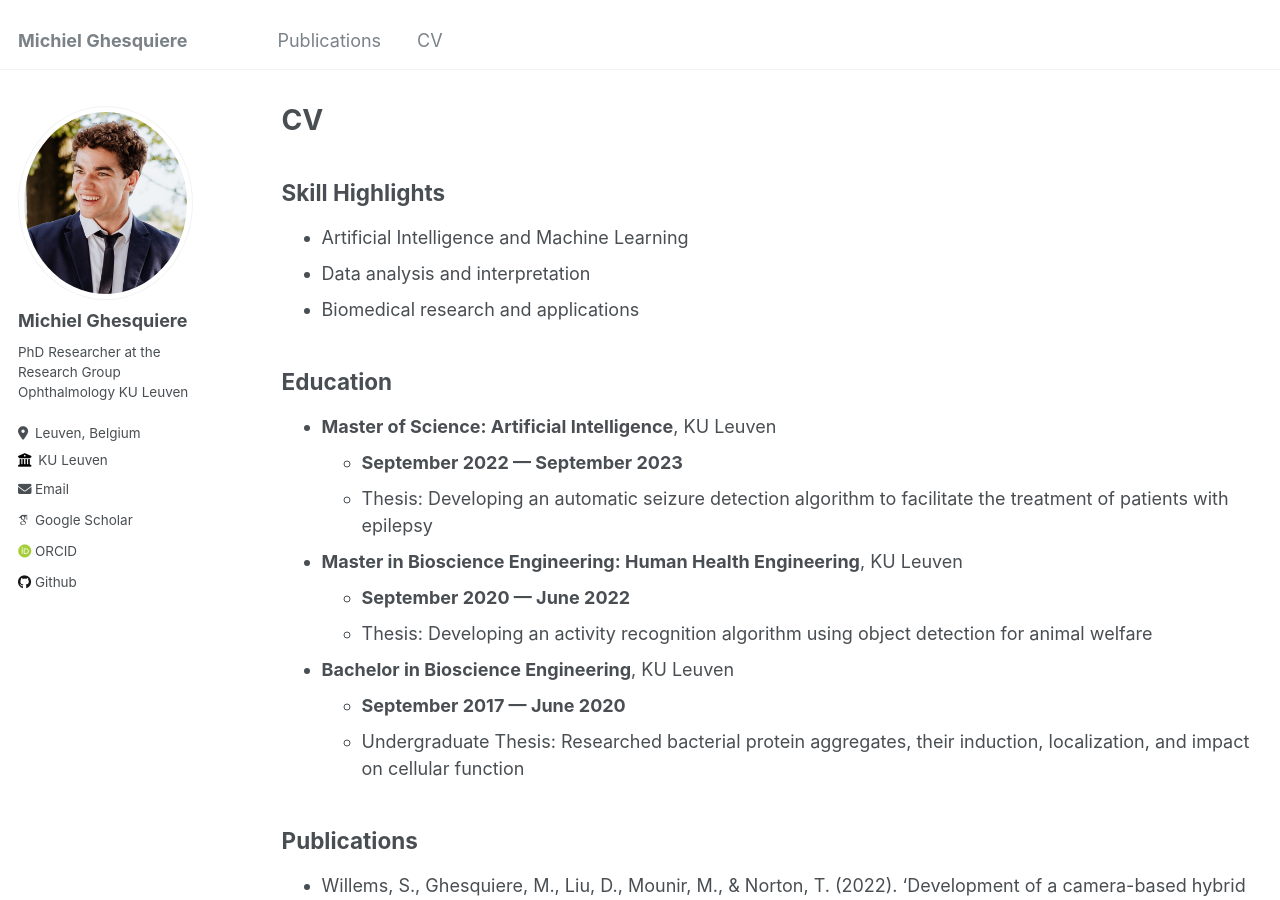
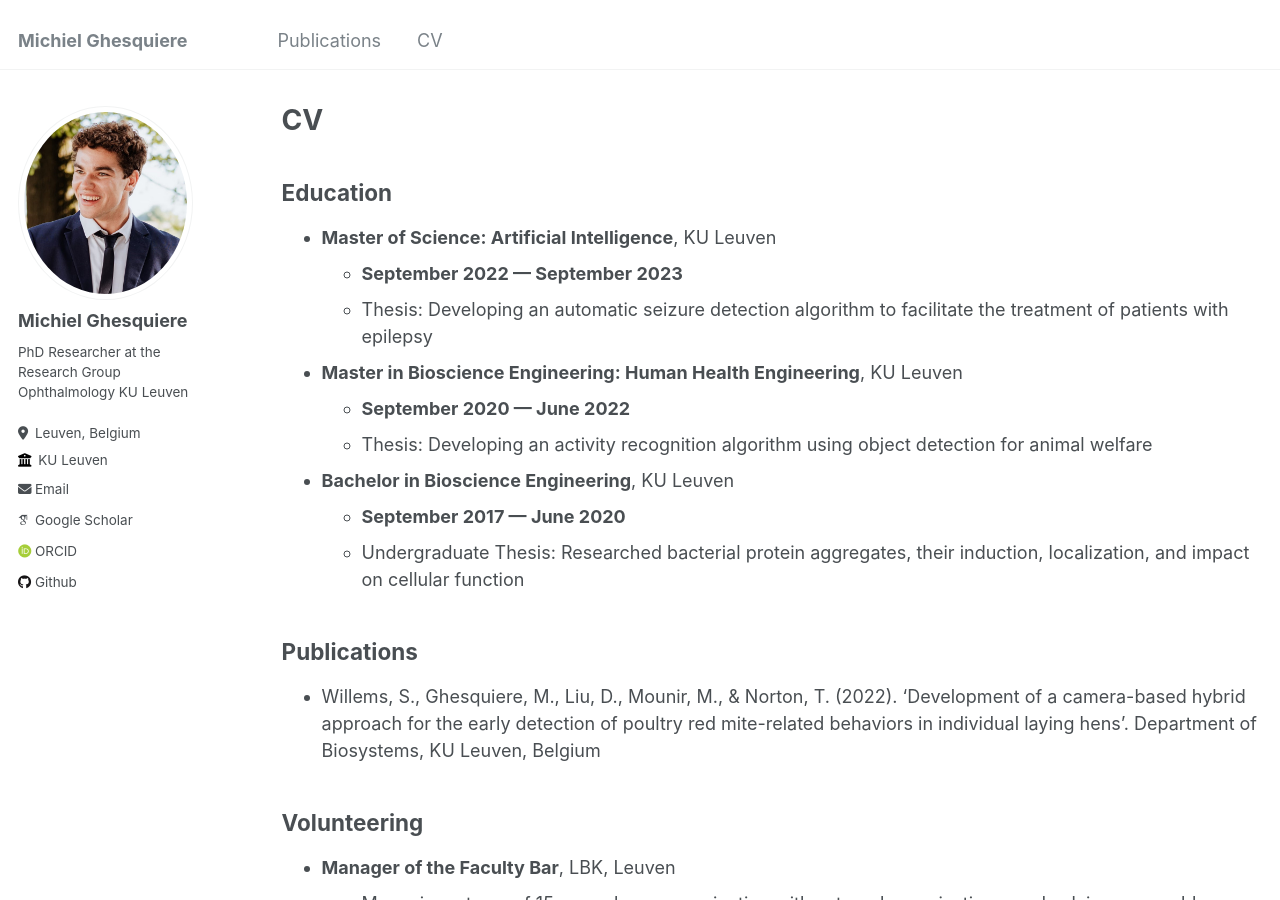
Before and after one commit to MichielGhesquiere/MichielGhesquiere.github.io, a Jekyll site: the page built from _pages/cv.md, in a window 1280 px wide and 900 px high. Built offline with Jekyll 4.4.1, drawn with Linux system fonts in a browser that asks for light colours; some web fonts are replaced.

Commit message:
removing skill highlights

```diff
--- a/_pages/cv.md
+++ b/_pages/cv.md
@@ -8,11 +8,6 @@ redirect_from:
 ---
 
 {% include base_path %}
-
-## Skill Highlights
-- Artificial Intelligence and Machine Learning
-- Data analysis and interpretation
-- Biomedical research and applications
 
 ## Education
 - **Master of Science: Artificial Intelligence**, KU Leuven
```
